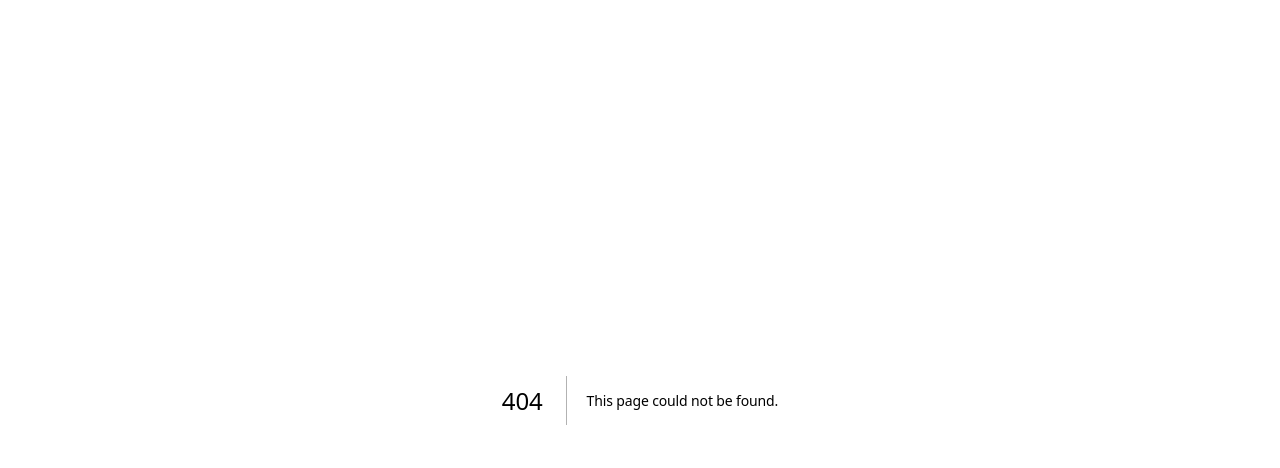
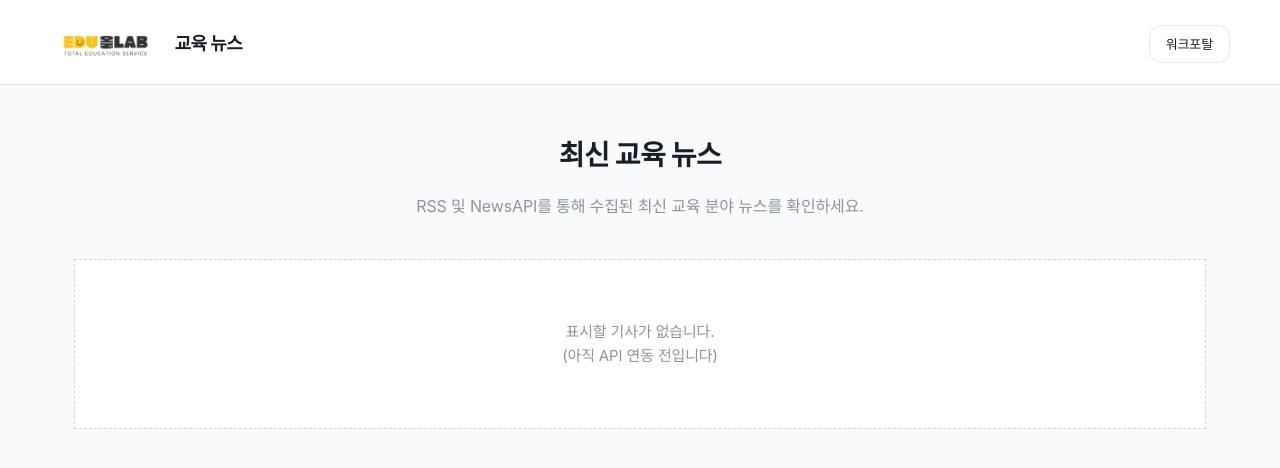
Before and after one commit to wlghksw/workportal-design, a Next.js app: page /news in a window 1280 px wide. Before the commit this address had no page. Shown: the top 468 px of the page. Built offline with nearby package versions, Linux system fonts and the light colour scheme.

Commit message:
feat: News 페이지 레이아웃 이전

```diff
--- /dev/null
+++ b/app/news/NewsWorkspace.tsx
@@ -0,0 +1,81 @@
+"use client";
+
+import { useState } from "react";
+import Image from "next/image";
+import Link from "next/link";
+import { PortalHeader, Page, Stack } from "@/components";
+import type { NewsUiState } from "@/features/news";
+
+/**
+ * 교육 뉴스 메인 작업 영역
+ */
+export function NewsWorkspace() {
+  // 추후 API 데이터와 연동할 상태 객체
+  const [uiState] = useState<NewsUiState>({
+    isLoading: false,
+    error: null,
+    data: null,
+  });
+
+  return (
+    <>
+      <PortalHeader
+        className="site-header--service"
+        logo={
+          <Link href="/" className="brand text-decoration-none">
+            <Image
+              src="/shared/eduallab-logo.png"
+              alt="에듀올랩"
+              width={120}
+              height={40}
+              className="brand__logo"
+            />
+            <span className="brand__sub">교육 뉴스</span>
+          </Link>
+        }
+        actions={
+          <Link href="/" className="topbar__btn">
+            워크포탈
+          </Link>
+        }
+      />
+
+      <Page>
+        <div className="news-app">
+          <header className="news-header">
+            <h1 className="news-header-title">최신 교육 뉴스</h1>
+            <p className="news-header-desc">
+              RSS 및 NewsAPI를 통해 수집된 최신 교육 분야 뉴스를 확인하세요.
+            </p>
+          </header>
+
+          <main className="news-main-content">
+            <Stack spacing="lg">
+              {uiState.error && (
+                <div className="alert alert-error" role="alert">
+                  {uiState.error.message}
+                </div>
+              )}
+
+              {uiState.isLoading ? (
+                <div className="news-empty" aria-busy="true">
+                  뉴스를 불러오는 중입니다...
+                </div>
+              ) : uiState.data?.items && uiState.data.items.length > 0 ? (
+                <div className="news-list" aria-label="기사 목록">
+                  {/* 뉴스 카드 맵핑 영역 (추후 구현) */}
+                </div>
+              ) : (
+                <div className="news-empty">
+                  표시할 기사가 없습니다.
+                  <br />
+                  (아직 API 연동 전입니다)
+                </div>
+              )}
+            </Stack>
+          </main>
+        </div>
+      </Page>
+    </>
+  );
+}
--- /dev/null
+++ b/app/news/page.tsx
@@ -0,0 +1,8 @@
+import { NewsWorkspace } from "./NewsWorkspace";
+
+/**
+ * 교육 뉴스 수집 및 조회 서비스 페이지
+ */
+export default function NewsPage() {
+  return <NewsWorkspace />;
+}
--- a/shared/layout.css
+++ b/shared/layout.css
@@ -2088,3 +2088,56 @@ legend.ebook-section-title {
   display: flex;
   width: 100%;
 }
+
+
+/* ==========================================================================
+   5. News (교육 뉴스)
+   ========================================================================== */
+.news-app {
+  max-width: 1180px;
+  margin: 0 auto;
+  padding: var(--space-6) var(--space-6) 60px;
+}
+
+.news-header {
+  margin-bottom: var(--space-8);
+  text-align: center;
+}
+
+.news-header-title {
+  font-size: 28px;
+  font-weight: 800;
+  color: var(--text);
+  letter-spacing: -0.02em;
+  margin: 0 0 12px;
+}
+
+.news-header-desc {
+  font-size: 16px;
+  color: var(--text-muted);
+  line-height: 1.6;
+}
+
+.news-list {
+  display: grid;
+  gap: var(--space-4);
+  grid-template-columns: 1fr;
+}
+
+@media (min-width: 768px) {
+  .news-list {
+    grid-template-columns: 1fr 1fr;
+    gap: var(--space-5);
+  }
+}
+
+.news-empty {
+  padding: 60px 20px;
+  text-align: center;
+  color: var(--text-muted);
+  background: var(--surface);
+  border-radius: var(--radius);
+  border: 1px dashed var(--border-strong);
+  font-size: 15px;
+  line-height: 1.6;
+}
```
